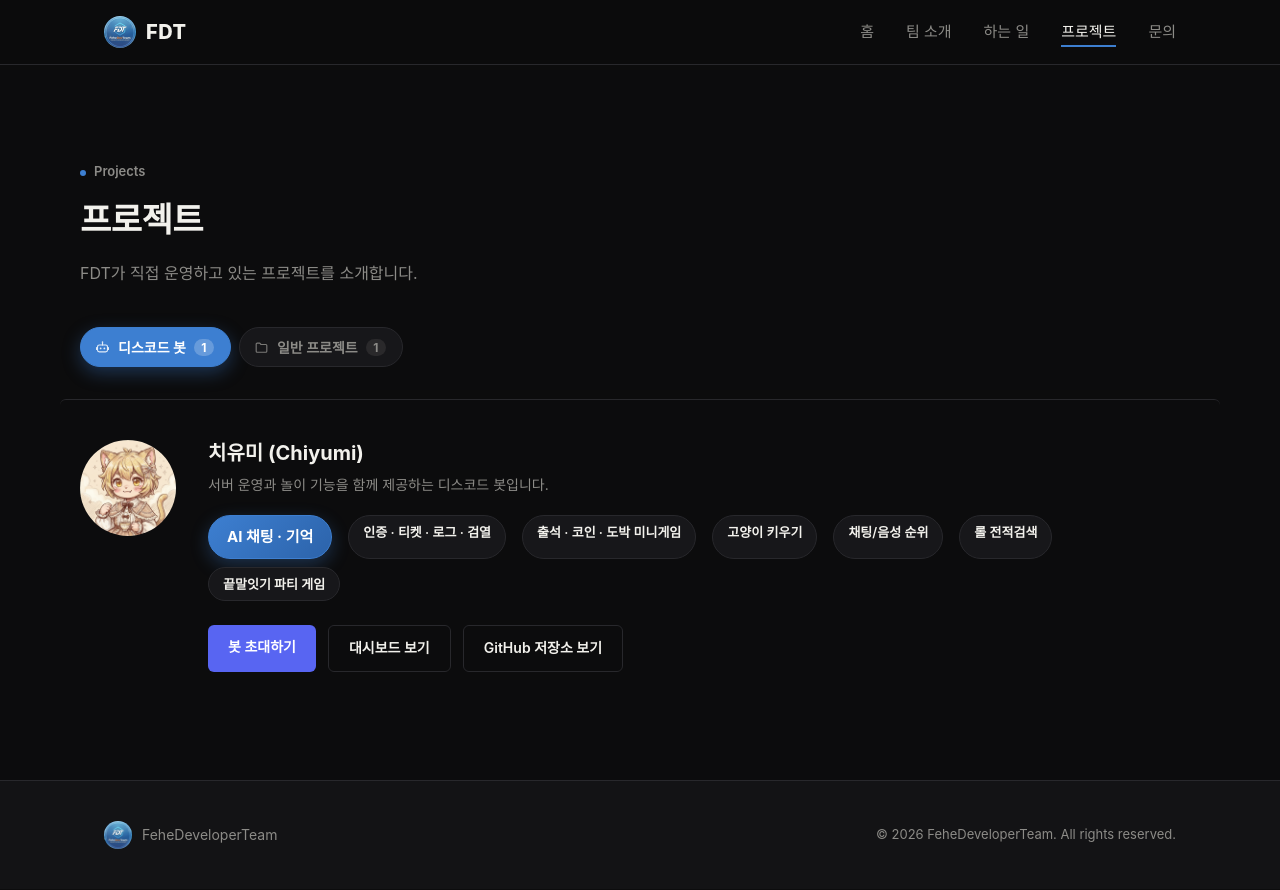
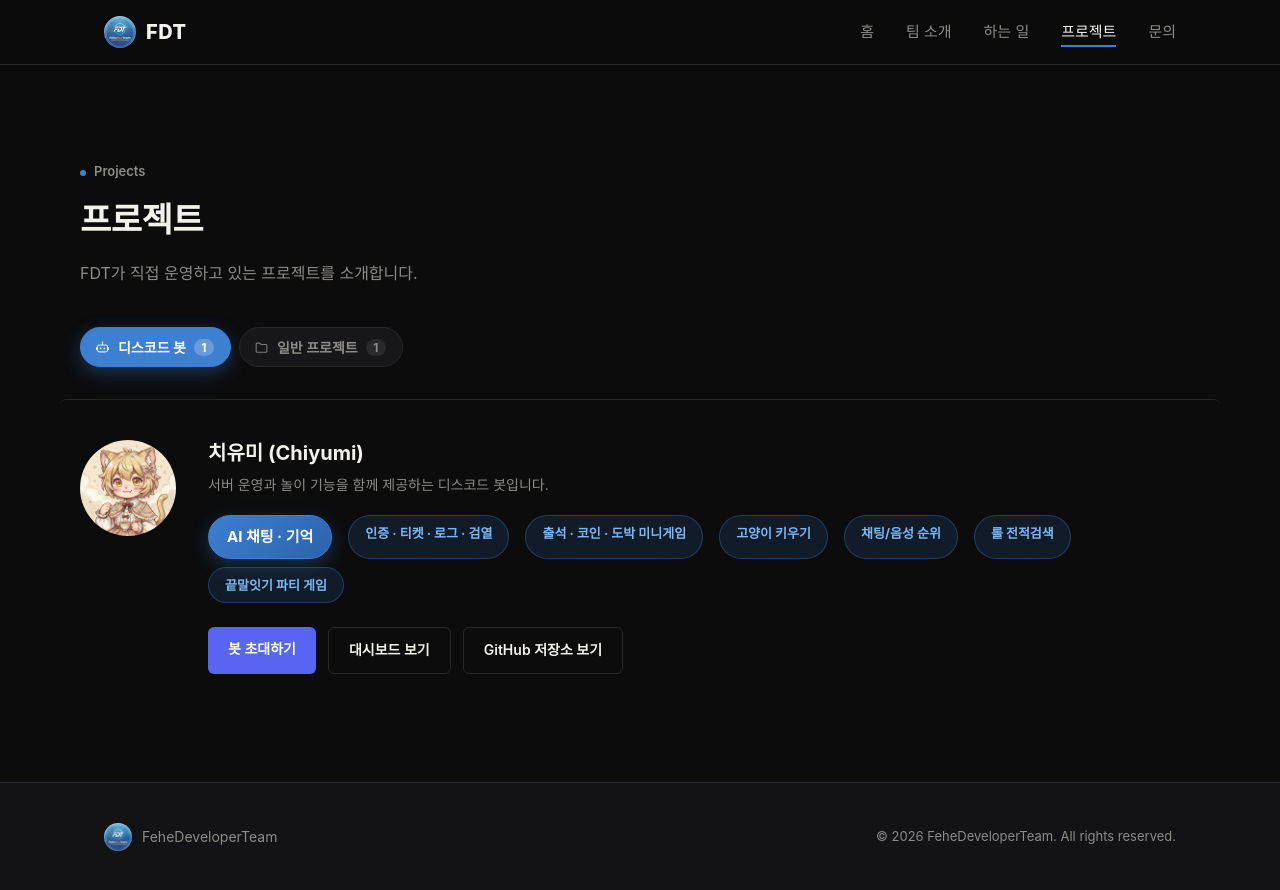
Before and after one commit to FeheDeveloperTeam/fdt-homepage, a React (Vite) app: page /projects in a window 1280 px wide. Built offline with nearby package versions, Linux system fonts and the light colour scheme.

Commit message:
Make feature tags a visibly filled chip instead of subtle outline

```diff
--- a/src/pages/Projects/Projects.module.css
+++ b/src/pages/Projects/Projects.module.css
@@ -142,21 +142,22 @@
 .featureTag {
   display: inline-block;
   font-size: 13px;
-  font-weight: 600;
-  color: var(--color-text);
-  padding: 6px 14px;
-  border: 1px solid var(--color-border);
+  font-weight: 700;
+  color: var(--color-accent);
+  padding: 7px 16px;
+  border: 1px solid rgba(61, 127, 209, 0.35);
   border-radius: 999px;
-  background: var(--color-surface);
+  background: rgba(61, 127, 209, 0.14);
   transition: border-color 0.15s ease, color 0.15s ease, transform 0.15s ease,
-    background 0.15s ease;
+    background 0.15s ease, box-shadow 0.15s ease;
 }
 
 .featureTag:hover {
   border-color: var(--color-primary);
-  color: var(--color-primary);
-  background: var(--color-bg);
+  color: #fff;
+  background: var(--color-primary);
   transform: translateY(-1px);
+  box-shadow: 0 6px 16px rgba(61, 127, 209, 0.3);
 }
 
 .featureTagFeatured {
```
